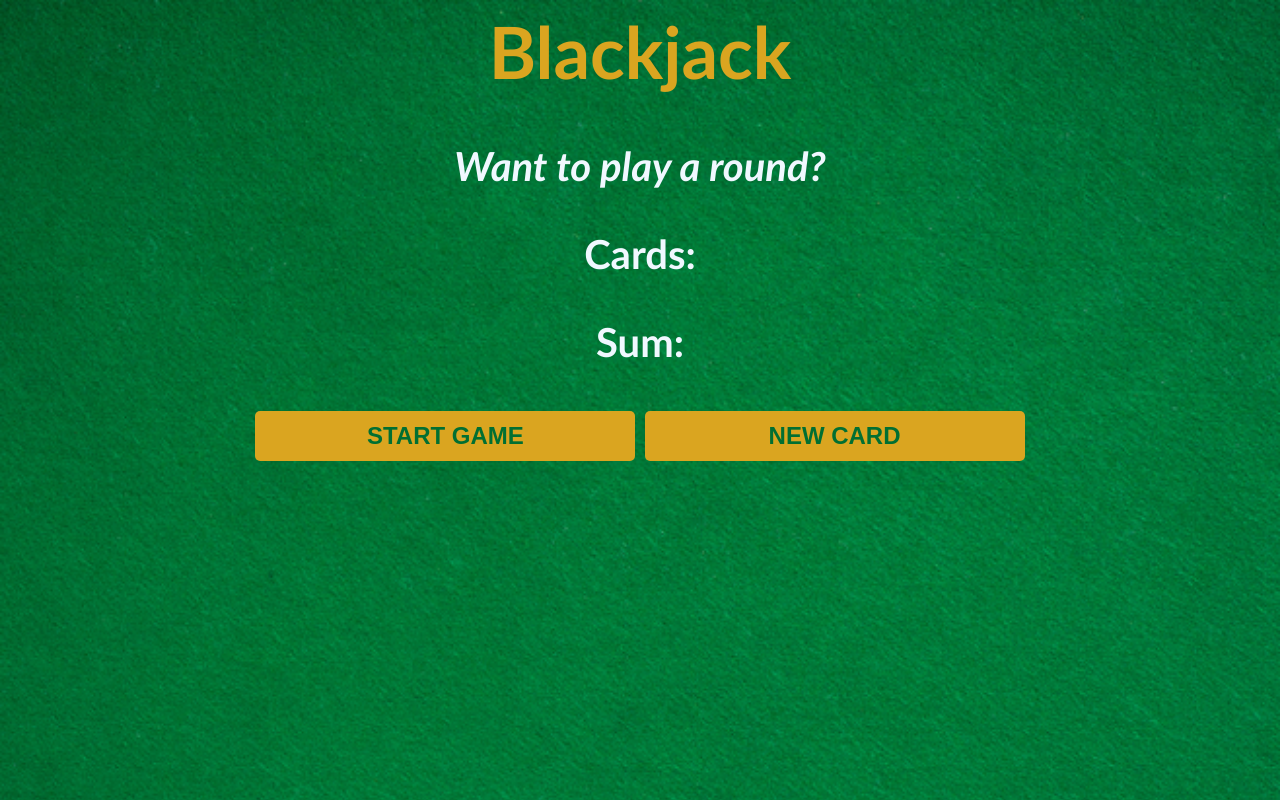
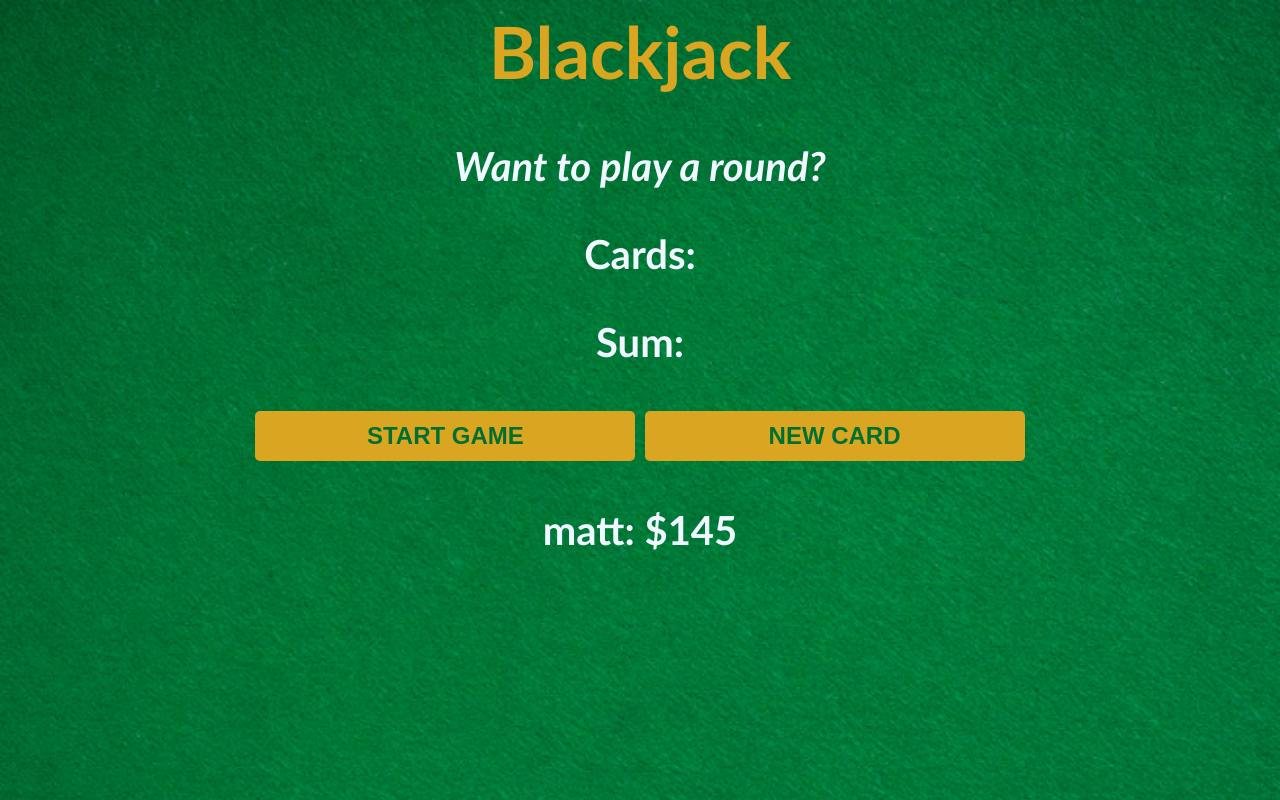
Before and after one commit to gspider8/blackjack-game, a plain HTML site: page index.html in a window 1280 px wide. Drawn offline with Linux system fonts and the light colour scheme.

Commit message:
added player object

```diff
--- a/index.html
+++ b/index.html
@@ -9,6 +9,8 @@
         <p id="sum-el">Sum:</p>
         <button onclick="startGame()">START GAME</button>
         <button onclick="newCard()">NEW CARD</button>
+        <!-- add player element to track money won -->
+        <p id="player-el"></p>
         <script src="index.js"></script>
     </body>
 </html>
--- a/index.js
+++ b/index.js
@@ -6,6 +6,18 @@ let message = ""
 let messageEl = document.getElementById("message-el")
 let sumEl = document.getElementById("sum-el")
 let cardsEl = document.getElementById("cards-el")
+
+let playerEl = document.getElementById("player-el")
+// Add player object //
+
+// let playerName = "Matt";
+// let playerChips = 145;
+let player = {
+    name: "matt",
+    chips: 145
+}
+// playerEl.textContent = playerName + ": $" + playerChips
+playerEl.textContent = player.name + ": $" + player.chips
 
 function getRandomCard() {
     let n0 = 1;
@@ -53,5 +65,4 @@ function newCard() {
         cards.push(card)
         renderGame()
     }
-
 }
```
